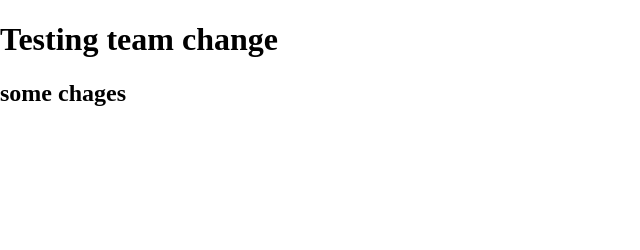
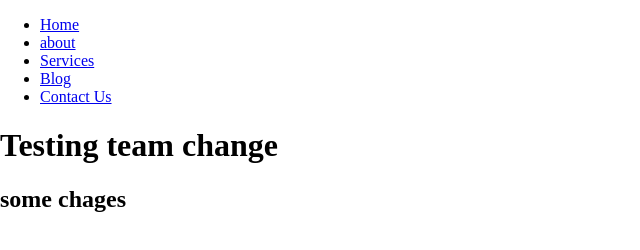
Before and after one commit to TatianaPas/team-test, a plain HTML site: page index.html in a window 1280 px wide. Shown: the whole page, without its empty margins (0-640 px from the left). Drawn offline with Linux system fonts and the light colour scheme.

Commit message:
added index html

```diff
--- a/index.html
+++ b/index.html
@@ -12,6 +12,15 @@
 
 </head>
 <body>
+
+    <ul>
+        <li><a href="index.html">Home</a></li>
+        <li> <a href="about.html">about</a></li>
+        <li><a href="services.html">Services</a></li>
+        <li> <a href="blog.html">Blog</a></li>
+        <li><a href="contact.html">Contact Us</a></li>
+    </ul>
+
     <h1> Testing team change</h1>
     <h2>some chages</h2>
 
```
